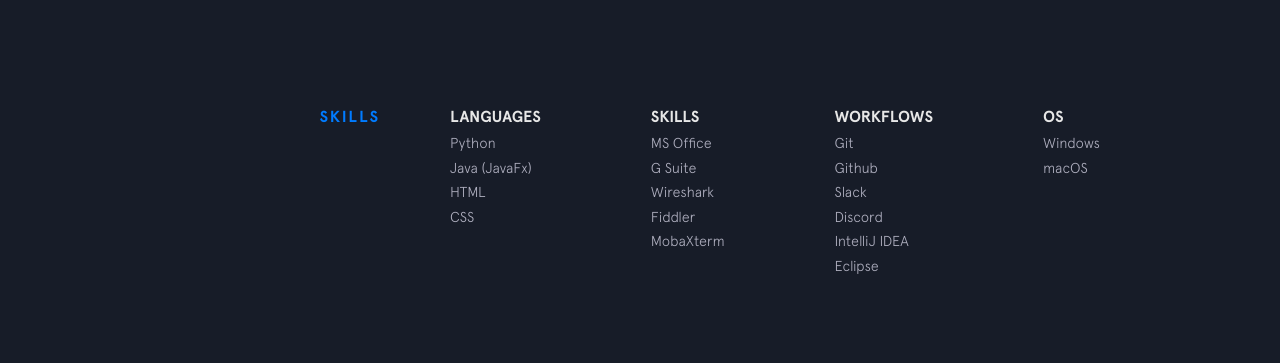
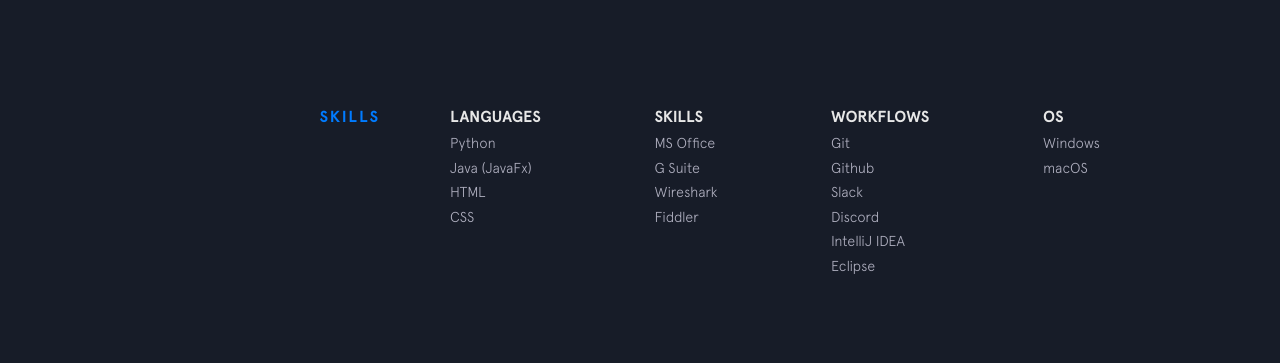
Before and after one commit to rh376/raiyanh717.github.io, a Jekyll site: the page built from index.html, in a window 1280 px wide. Shown: the part 1713-2076 px from the top of the page. Built offline with Jekyll 4.4.1, drawn with Linux system fonts in a browser that asks for light colours; nearby versions of some CDN libraries.

Commit message:
edit skills

```diff
--- a/_data/skills.yml
+++ b/_data/skills.yml
@@ -9,7 +9,6 @@
   - item: G Suite
   - item: Wireshark
   - item: Fiddler
-  - item: MobaXterm
 
 workflows:
   - item: Git
```
